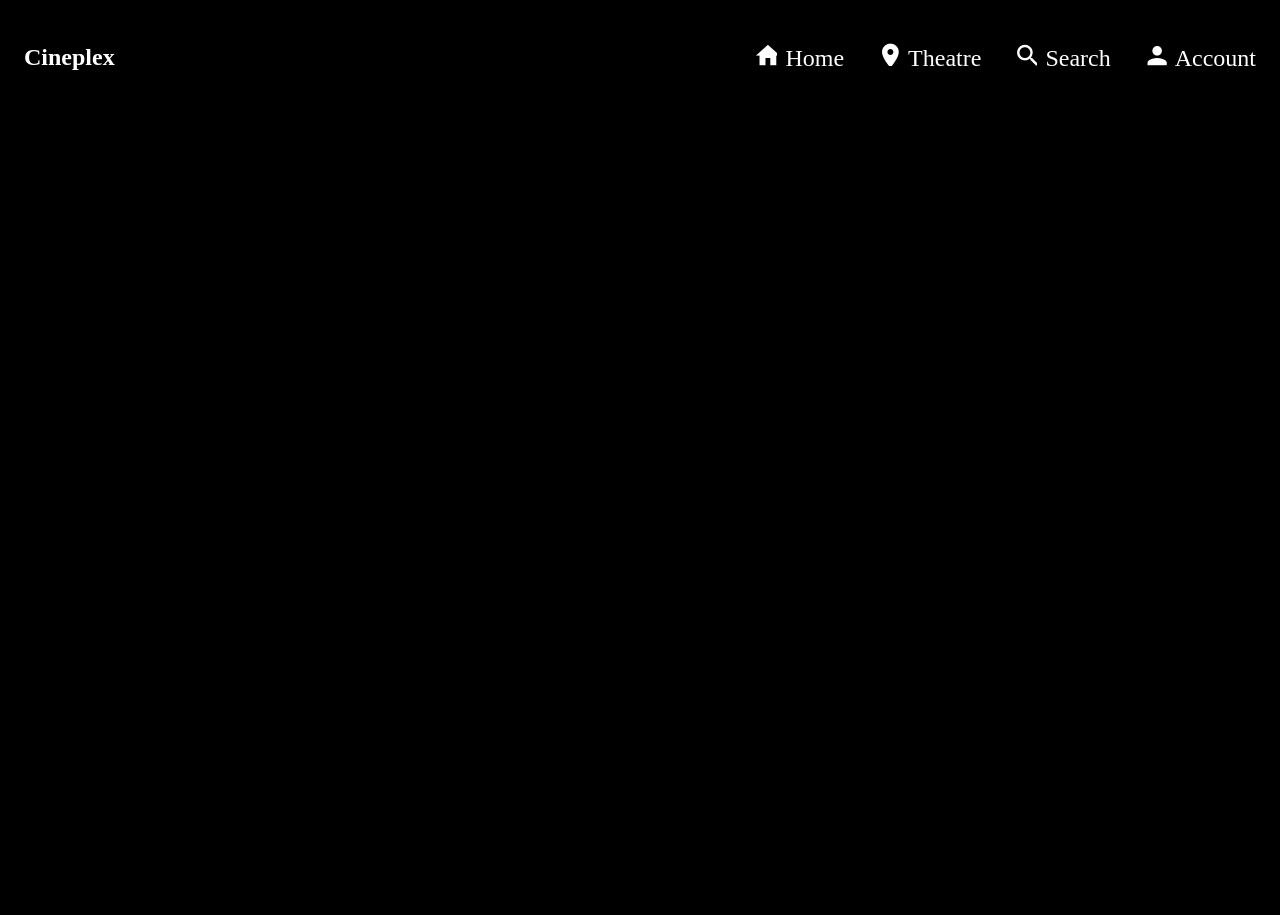
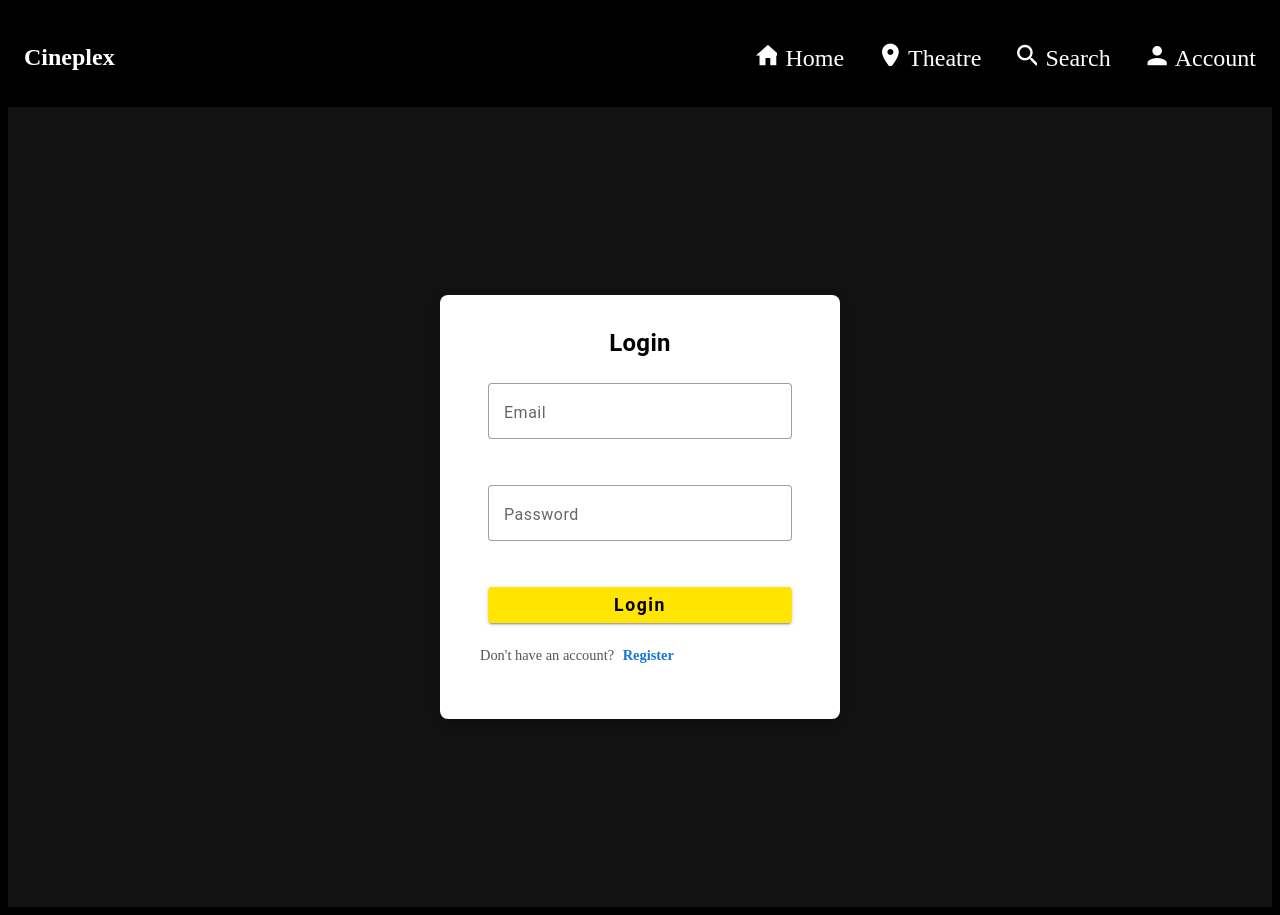
Before and after one commit to AbhilashPaul/acmeplex-webapp, an Angular app in the folder ui/: page /login in a window 1280 px wide. Before the commit this address led to /. Before the commit the page ends 800 px from the top, so only its background shows below. Built offline with nearby package versions, Linux system fonts and the light colour scheme.

Commit message:
complete login page

```diff
--- a/ui/src/app/app.routes.ts
+++ b/ui/src/app/app.routes.ts
@@ -2,9 +2,12 @@ import { Routes } from '@angular/router';
 import { MovieDetailsComponent } from './movie-details/movie-details.component';
 import { HomePageComponent } from './components/home-page/home-page.component';
 import { RegisterPageComponent } from './components/register-page/register-page.component';
+import { LoginPageComponent } from './components/login-page/login-page.component';
+
 
 export const routes: Routes = [
   { path: '', component: HomePageComponent },
   { path: 'register', component: RegisterPageComponent },
+  { path: 'login', component: LoginPageComponent},
   { path: 'movie-details', component: MovieDetailsComponent },
 ];
--- /dev/null
+++ b/ui/src/app/components/login-page/login-page.component.css
@@ -0,0 +1,62 @@
+/* Center the login form */
+.login-container {
+    display: flex;
+    justify-content: center;
+    align-items: center;
+    height: 100vh; /* Full viewport height */
+    background-color: #121212; /* Dark background */
+    color: white;
+  }
+
+  /* Card Styling */
+  .login-card {
+    width: 400px;
+    padding: 2rem;
+    background-color: white;
+    color: black;
+    border-radius: 8px;
+    box-shadow: 0 4px 12px rgba(0, 0, 0, 0.2);
+  }
+
+  /* Title Styling */
+  .login-title {
+    text-align: center;
+    font-size: 1.5rem;
+    font-weight: bold;
+    margin-bottom: 1.5rem;
+  }
+
+  .form-field {
+    width: 100%;
+    margin-bottom: 1.5rem;
+  }
+
+  .login-card .login-button {
+    width: 100%;
+    font-size: 1.1rem;
+    font-weight: bold;
+    padding: 0.8rem;
+    background-color: #ffe500;
+  }
+
+  .login-button:hover {
+    background-color: #145ca4;
+  }
+
+  .register-link {
+    text-align: center;
+    margin-top: 1rem;
+    font-size: 0.9rem;
+    color: #555;
+  }
+
+  .register-link-text {
+    color: #1976d2;
+    text-decoration: none;
+    font-weight: bold;
+    margin-left: 5px;
+  }
+
+  .register-link-text:hover {
+    text-decoration: underline;
+  }
--- /dev/null
+++ b/ui/src/app/components/login-page/login-page.component.html
@@ -0,0 +1,28 @@
+<div class="login-container">
+    <mat-card class="login-card">
+      <mat-card-title class="login-title">Login</mat-card-title>
+      <mat-card-content>
+        <form>
+          <mat-form-field appearance="outline" class="form-field">
+            <mat-label>Email</mat-label>
+            <input matInput type="email" placeholder="Enter your email" />
+          </mat-form-field>
+
+          <mat-form-field appearance="outline" class="form-field">
+            <mat-label>Password</mat-label>
+            <input matInput type="password" placeholder="Enter your password" />
+          </mat-form-field>
+
+          <button mat-raised-button class="login-button">
+            Login
+          </button>
+        </form>
+      </mat-card-content>
+      <mat-card-actions>
+        <p class="register-link">
+          Don't have an account?
+          <a routerLink="/register" class="register-link-text">Register</a>
+        </p>
+      </mat-card-actions>
+    </mat-card>
+  </div>
--- /dev/null
+++ b/ui/src/app/components/login-page/login-page.component.ts
@@ -0,0 +1,43 @@
+import { Component } from '@angular/core';
+import { CommonModule } from '@angular/common';
+import { MatCardModule } from '@angular/material/card';
+import { MatFormFieldModule } from '@angular/material/form-field';
+import { MatInputModule } from '@angular/material/input';
+import { MatButtonModule } from '@angular/material/button';
+import { RouterModule } from '@angular/router';
+import { MatSnackBar } from '@angular/material/snack-bar';
+
+@Component({
+  selector: 'app-login-page',
+  standalone: true,
+  imports: [
+    CommonModule,
+    MatCardModule,
+    MatFormFieldModule,
+    MatInputModule,
+    MatButtonModule,
+    RouterModule,
+  ],
+  templateUrl: './login-page.component.html',
+  styleUrls: ['./login-page.component.css']
+})
+export class LoginPageComponent {
+  constructor(private snackBar: MatSnackBar) {}
+
+  onLogin() {
+    const isSuccess = true;
+
+    if (isSuccess) {
+      this.showSnackbar('Login successful!', 'success');
+    } else {
+      this.showSnackbar('Invalid credentials. Please try again.', 'error');
+    }
+  }
+
+  private showSnackbar(message: string, type: 'success' | 'error') {
+    this.snackBar.open(message, 'Close', {
+      duration: 3000,
+      panelClass: type === 'success' ? 'snackbar-success' : 'snackbar-error',
+    });
+  }
+}
```
Also changed, not shown: 1 other file (tests, documents, lock files or other folders).
